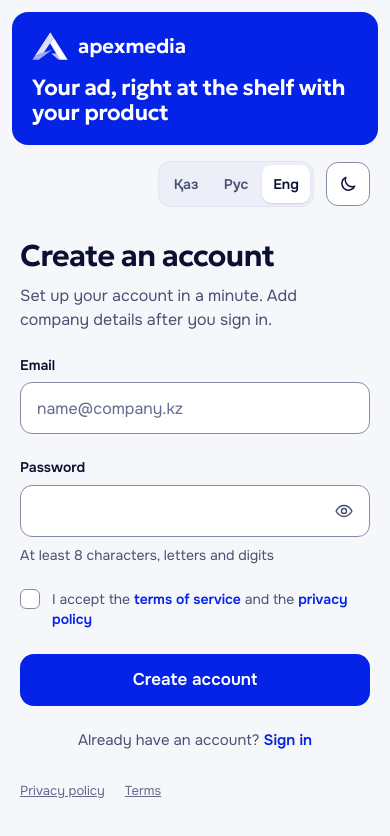
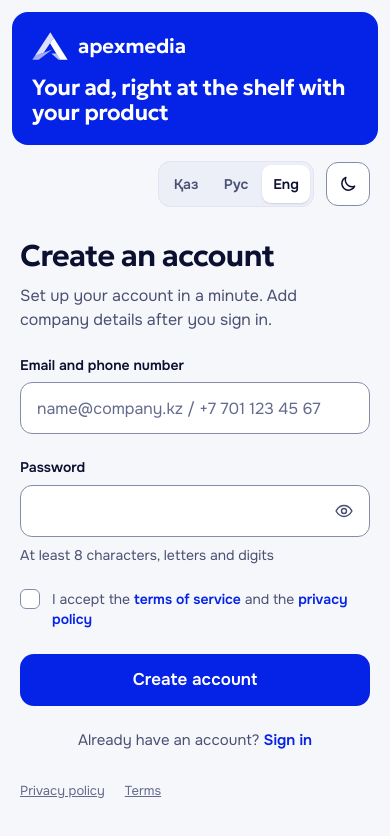
Before and after one commit to Bekaa1/apex-admin, a React (Vite) app: page / in a window 390 px wide. Shown: the top 836 px of the page. Built offline with nearby package versions, Linux system fonts and the light colour scheme.

Commit message:
feat: accept Kazakhstan phone at signup

```diff
--- a/src/auth/SignupScreen.tsx
+++ b/src/auth/SignupScreen.tsx
@@ -3,40 +3,41 @@ import { Button, Checkbox, PasswordField, TextField } from '../design-system';
 import { useI18n } from '../i18n/i18n';
 import { AuthHead, AuthLayout, AuthNote } from './AuthLayout';
 import { useAuthLinks } from './links';
-import { EMAIL_ERROR_KEY, PASSWORD_ERROR_KEY, validateEmail, validateNewPassword } from './validation';
+import { CONTACT_ERROR_KEY, PASSWORD_ERROR_KEY, validateNewPassword, validateSignupContact } from './validation';
 
 export interface SignupScreenProps {
   loading?: boolean;
-  /** Supabase reported the email as already registered (see supabaseAuth.signUp → alreadyRegistered). */
-  emailTaken?: boolean;
+  /** The email or phone number is already registered. */
+  contactTaken?: boolean;
   /** Server rejected the password (weak_password). */
   passwordRejected?: boolean;
-  defaultValues?: { email?: string; password?: string; terms?: boolean };
+  defaultValues?: { contact?: string; password?: string; terms?: boolean };
   /** Show validation errors immediately (used for previews of the error state). */
   showErrors?: boolean;
-  onSubmit?: (values: { email: string; password: string }) => void;
+  onSubmit?: (values: { contact: string; password: string }) => void;
 }
 
-/** Sign-up asks only for email, password and consent. Company name and БИН come later, in onboarding. */
-export function SignupScreen({ loading, emailTaken, passwordRejected, defaultValues, showErrors, onSubmit }: SignupScreenProps) {
+/** Sign-up asks only for a contact, password and consent. Company name and БИН come later, in onboarding. */
+export function SignupScreen({ loading, contactTaken, passwordRejected, defaultValues, showErrors, onSubmit }: SignupScreenProps) {
   const { t, tRich } = useI18n();
   const links = useAuthLinks();
-  const [email, setEmail] = useState(defaultValues?.email ?? '');
+  const [contact, setContact] = useState(defaultValues?.contact ?? '');
   const [password, setPassword] = useState(defaultValues?.password ?? '');
   const [terms, setTerms] = useState(defaultValues?.terms ?? false);
   const [submitted, setSubmitted] = useState(Boolean(showErrors));
 
-  const emailProblem = submitted ? validateEmail(email) : null;
+  const contactProblem = submitted ? validateSignupContact(contact) : null;
   const passwordProblem = submitted ? validateNewPassword(password) : null;
-  const emailError = emailProblem ? t(EMAIL_ERROR_KEY[emailProblem]) : emailTaken ? t('signup.errors.emailTaken') : undefined;
+  const contactError = contactProblem ? t(CONTACT_ERROR_KEY[contactProblem]) : contactTaken ? t('signup.errors.contactTaken') : undefined;
   const passwordError = passwordProblem ? t(PASSWORD_ERROR_KEY[passwordProblem]) : passwordRejected ? t('signup.errors.passwordWeak') : undefined;
   const termsError = submitted && !terms ? t('signup.errors.terms') : undefined;
+  const isPhoneInput = /^[+\d]/.test(contact.trim());
 
   const submit = (e: FormEvent) => {
     e.preventDefault();
     setSubmitted(true);
-    if (validateEmail(email) || validateNewPassword(password) || !terms) return;
-    onSubmit?.({ email: email.trim(), password });
+    if (validateSignupContact(contact) || validateNewPassword(password) || !terms) return;
+    onSubmit?.({ contact: contact.trim(), password });
   };
 
   return (
@@ -44,13 +45,14 @@ export function SignupScreen({ loading, emailTaken, passwordRejected, defaultVal
       <form className="auth__form" noValidate onSubmit={submit}>
         <AuthHead title={t('signup.title')} subtitle={t('signup.subtitle')} />
         <TextField
-          label={t('common.email')}
-          type="email"
-          autoComplete="email"
-          placeholder={t('common.emailPlaceholder')}
-          value={email}
-          onChange={(e) => setEmail(e.target.value)}
-          error={emailError}
+          label={t('signup.contactLabel')}
+          type="text"
+          inputMode={isPhoneInput ? 'tel' : 'email'}
+          autoComplete="username"
+          placeholder={t('signup.contactPlaceholder')}
+          value={contact}
+          onChange={(e) => setContact(e.target.value)}
+          error={contactError}
         />
         <PasswordField
           label={t('common.password')}
--- a/src/auth/validation.ts
+++ b/src/auth/validation.ts
@@ -1,12 +1,32 @@
 export type EmailProblem = 'required' | 'format';
+export type SignupContactProblem = 'required' | 'format';
 export type PasswordProblem = 'required' | 'short' | 'weak';
 
 const EMAIL_RE = /^[^\s@]+@[^\s@]+\.[^\s@]{2,}$/;
+const PHONE_CHARACTERS_RE = /^\+?[\d\s()-]+$/;
+const KAZAKHSTAN_NATIONAL_PHONE_RE = /^[067]\d{9}$/;
+const KAZAKHSTAN_INTERNATIONAL_PHONE_RE = /^7[067]\d{9}$/;
+const KAZAKHSTAN_TRUNK_PHONE_RE = /^8[067]\d{9}$/;
 
 export function validateEmail(value: string): EmailProblem | null {
   const v = value.trim();
   if (!v) return 'required';
   return EMAIL_RE.test(v) ? null : 'format';
+}
+
+/** Accepts email or a Kazakhstan number in national, +7, or 8-prefixed format. */
+export function validateSignupContact(value: string): SignupContactProblem | null {
+  const v = value.trim();
+  if (!v) return 'required';
+
+  if (v.includes('@')) return EMAIL_RE.test(v) ? null : 'format';
+  if (!PHONE_CHARACTERS_RE.test(v)) return 'format';
+
+  const digits = v.replace(/\D/g, '');
+  if (v.startsWith('+')) return KAZAKHSTAN_INTERNATIONAL_PHONE_RE.test(digits) ? null : 'format';
+  if (KAZAKHSTAN_NATIONAL_PHONE_RE.test(digits)) return null;
+  if (KAZAKHSTAN_INTERNATIONAL_PHONE_RE.test(digits) || KAZAKHSTAN_TRUNK_PHONE_RE.test(digits)) return null;
+  return 'format';
 }
 
 /** New passwords: at least 8 characters, letters and digits (mirror this in Supabase Auth password settings). */
@@ -23,6 +43,11 @@ export const EMAIL_ERROR_KEY: Record<EmailProblem, string> = {
   format: 'login.errors.emailFormat',
 };
 
+export const CONTACT_ERROR_KEY: Record<SignupContactProblem, string> = {
+  required: 'login.errors.required',
+  format: 'signup.errors.contactFormat',
+};
+
 export const PASSWORD_ERROR_KEY: Record<PasswordProblem, string> = {
   required: 'login.errors.required',
   short: 'signup.errors.passwordShort',
--- a/src/i18n/auth.en.json
+++ b/src/i18n/auth.en.json
@@ -45,12 +45,15 @@
   "signup": {
     "title": "Create an account",
     "subtitle": "Set up your account in a minute. Add company details after you sign in.",
+    "contactLabel": "Email and phone number",
+    "contactPlaceholder": "name@company.kz / +7 701 123 45 67",
     "terms": "I accept the <offer>terms of service</offer> and the <privacy>privacy policy</privacy>",
     "submit": "Create account",
     "haveAccount": "Already have an account?",
     "login": "Sign in",
     "errors": {
-      "emailTaken": "This email is already registered — sign in or reset your password",
+      "contactTaken": "This email or phone number is already registered — sign in or recover access",
+      "contactFormat": "Enter an email or Kazakhstan phone number, e.g. name@company.kz or +7 701 123 45 67",
       "passwordShort": "Password is too short — use at least 8 characters",
       "passwordWeak": "Use both letters and digits in the password",
       "terms": "Please accept the terms to continue"
--- a/src/i18n/auth.kk.json
+++ b/src/i18n/auth.kk.json
@@ -46,12 +46,15 @@
   "signup": {
     "title": "Тіркелу",
     "subtitle": "Кабинетті бір минутта ашыңыз. Компания деректерін кіргеннен кейін толтырасыз.",
+    "contactLabel": "Пошта және телефон нөмірі",
+    "contactPlaceholder": "name@company.kz / +7 701 123 45 67",
     "terms": "<offer>Оферта шарттарын</offer> және <privacy>құпиялылық саясатын</privacy> қабылдаймын",
     "submit": "Аккаунт құру",
     "haveAccount": "Аккаунтыңыз бар ма?",
     "login": "Кіру",
     "errors": {
-      "emailTaken": "Бұл пошта тіркелген — кіріңіз немесе құпиясөзді қалпына келтіріңіз",
+      "contactTaken": "Бұл пошта немесе телефон нөмірі тіркелген — кіріңіз немесе қолжетімділікті қалпына келтіріңіз",
+      "contactFormat": "Поштаны немесе Қазақстан нөмірін енгізіңіз, мысалы name@company.kz немесе +7 701 123 45 67",
       "passwordShort": "Құпиясөз тым қысқа — кемінде 8 таңба керек",
       "passwordWeak": "Құпиясөзге әріптерді де, сандарды да қосыңыз",
       "terms": "Жалғастыру үшін офертамен келісу керек"
--- a/src/i18n/auth.ru.json
+++ b/src/i18n/auth.ru.json
@@ -45,12 +45,15 @@
   "signup": {
     "title": "Регистрация",
     "subtitle": "Создайте кабинет за минуту. Данные компании заполните после входа.",
+    "contactLabel": "Почта и номер телефона",
+    "contactPlaceholder": "name@company.kz / +7 701 123 45 67",
     "terms": "Принимаю <offer>условия оферты</offer> и <privacy>политику конфиденциальности</privacy>",
     "submit": "Создать аккаунт",
     "haveAccount": "Уже есть аккаунт?",
     "login": "Войти",
     "errors": {
-      "emailTaken": "Эта почта уже зарегистрирована — войдите или восстановите пароль",
+      "contactTaken": "Эта почта или номер телефона уже зарегистрированы — войдите или восстановите доступ",
+      "contactFormat": "Введите почту или казахстанский номер, например name@company.kz или +7 701 123 45 67",
       "passwordShort": "Слишком короткий пароль — нужно минимум 8 символов",
       "passwordWeak": "Добавьте в пароль и буквы, и цифры",
       "terms": "Нужно согласие с офертой, чтобы продолжить"
```
